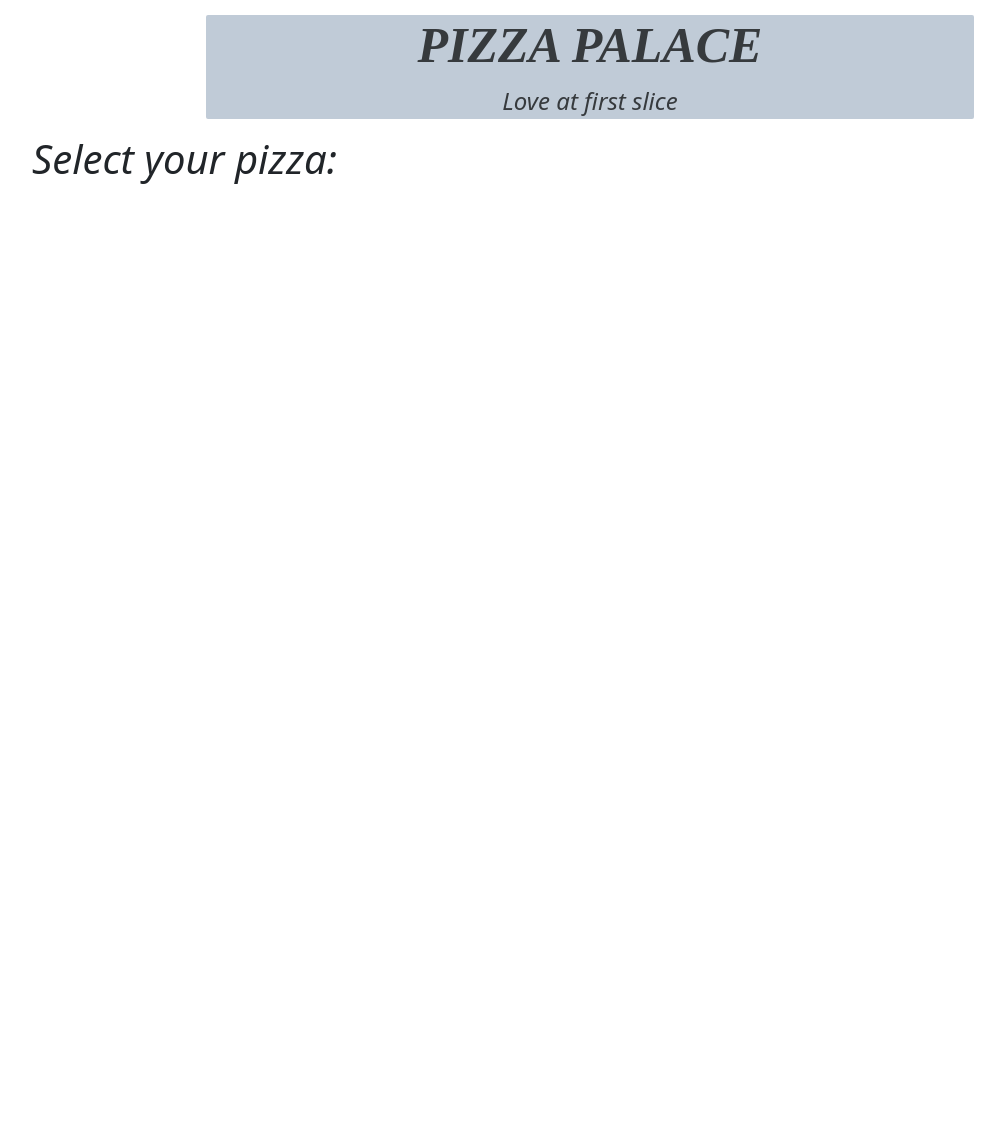
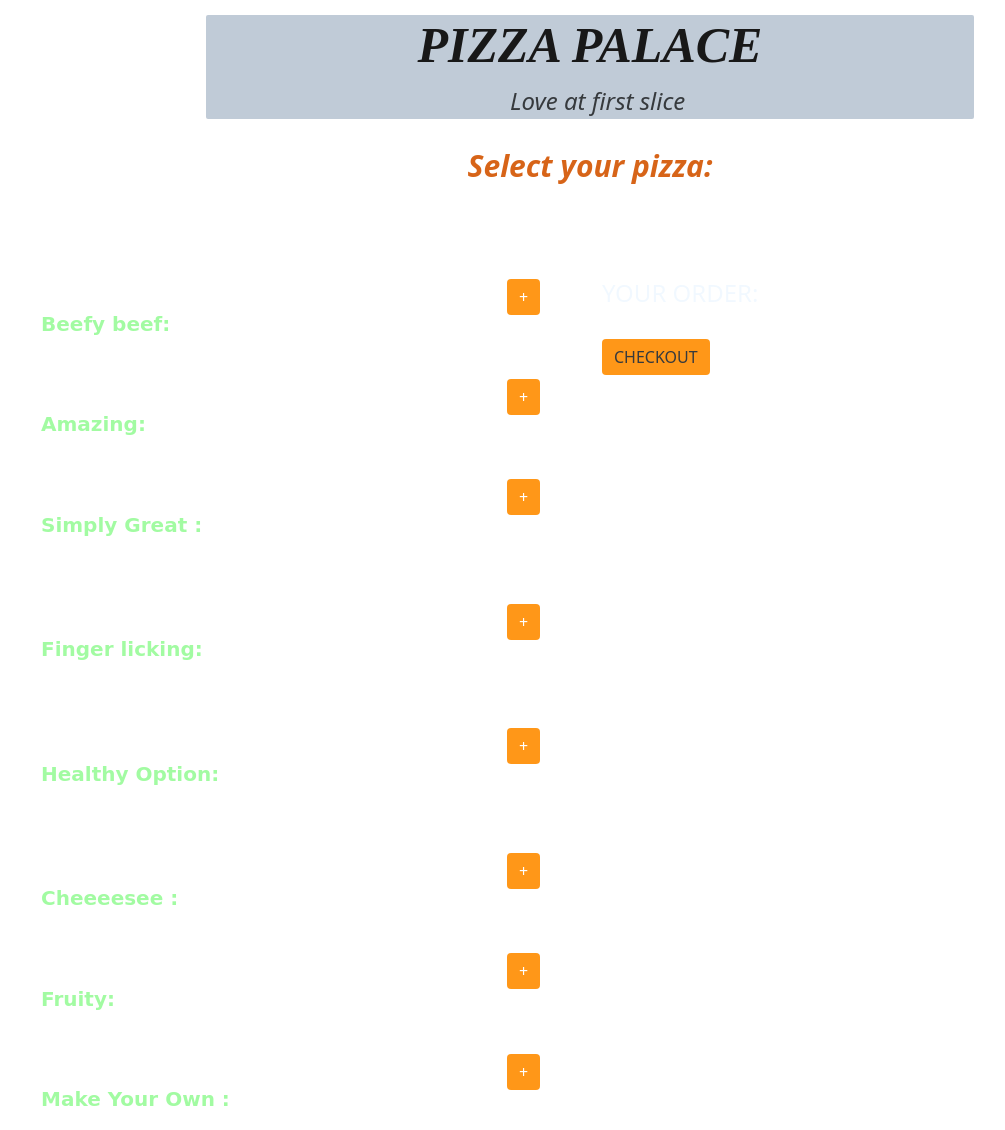
Before and after one commit to Gagan989/Pizza-Palace, a plain HTML site: page index.html in a window 1280 px wide. Shown: the whole page, without its empty margins (50-1055 px from the left). Before the commit the page ends 800 px from the top, so only its background shows below. Drawn offline with Linux system fonts and the light colour scheme.

Commit message:
Add menu and style it adding colours and buttons

```diff
--- a/css/styles.css
+++ b/css/styles.css
@@ -1,6 +1,6 @@
 body {
     background-image: url(../pizza.jpegp);
-    background-position: center;
+    background-position: left;
     font-family: cursive;
 }
 .jumbotron{
@@ -18,13 +18,71 @@ body {
      text-align: center;
      margin-top: 2%;
      font-stretch: extra-expanded;
+     color: black;
    }
  .jumbotron p{
   font-size: 24px;
   text-align: center;
   font-weight: lighter;
   font-style: italic;
+
   }
 h1{
     font-style: italic;
 }
+.panel{
+    font-weight: bolder;
+    color: white;
+}
+h4{
+    font-size: 100px;
+    color: aliceblue;
+    font-weight:bolder;
+}.pizza-types{
+    opacity: 0.9;
+    border-radius: 2px;
+  }
+
+  .pizza-types h1{
+   margin-top:-1%;
+     margin-bottom:2%;
+    background-size: 50%;
+    font-size: 30px;
+    font-weight: bolder;
+    color: #d35400;
+    text-align: center;
+
+  }
+
+  .pizza-types h2{
+   font-size: 30px;
+   font-weight: bolder;
+
+ }
+
+ .pizza-types h2,p{
+   padding-left: 2%;
+ }
+.pizza-types p{
+  margin-top: -3%;
+}
+
+.pizza-types .btn{
+  text-align: right;
+
+  background-color: darkorange;
+  border:none;
+
+ }
+
+ .tagforpizzatype{
+   color: palegreen;
+   font-family: cursive;
+   font-size: 20px;
+   font-weight: bold;
+ }
+
+ .pizza-types .btn:hover{
+   transform: scale(2,2);
+
+  }
--- a/index.html
+++ b/index.html
@@ -9,6 +9,7 @@
     <script src="js/scripts.js"> </script>
     <script src="js/bootstrap.min.js"></script>
     <script src="js/jquery-3.6.0.js"></script>
+    <script src="js/popper.js"></script>
 
     <script src=></script>
     <title>Pizza Palace</title>
@@ -20,8 +21,150 @@
             <p>Love at first slice</p>
         </div>
     </div>
+    <br>
     <div class="container pizza-types">
         <h1>Select your pizza:</h1>
+        <br>
+        <br>
+        <br>
+        <div class="row">
+            <div class="col-md-6">
+
+              <!-- add1 pizza type: bbq steak -->
+              <div class="panel">
+                <div class="row">
+                  <div class="col-md-10 description">
+                    <h2>BBQ Steak</h2>
+                    <p><span class = "tagforpizzatype">Beefy beef: </span>Bbq Sauce, Marinated Beef</p>
+                  </div>
+
+                  <div class="col-md-2 add1">
+                    <a class="btn btn-primary" href="#" role="button" data-toggle ='modal' data-target = '#Modal1'>+</a>
+                  </div>
+
+                </div>
+              </div>
+              <br>
+
+              <!-- add2 pizza type: Chicken & beef -->
+                <div class="panel">
+                 <div class="row">
+                    <div class="col-md-10 description">
+                    <h2>Chicken & Beef</h2>
+                    <p><span class = "tagforpizzatype">Amazing: </span>Chicken And Beef</p>
+                </div>
+
+              <div class="col-md-2 add2">
+                <a class="btn btn-primary" href="#" role="button" data-toggle ='modal' data-target = '#Modal2'>+</a>
+              </div>
+            </div>
+        </div>
+        <br>
+
+            <!-- add3 pizza type : Chicken Tikka -->
+                <div class="panel">
+                 <div class="row">
+                    <div class="col-md-10 description">
+                    <h2>Chicken Tikka</h2>
+                    <p><span class = "tagforpizzatype">Simply Great : </span>Marinated Chicked, Veggies, Cheese</p>
+                </div>
+
+              <div class="col-md-2 add3">
+                <a class="btn btn-primary" href="#" role="button" data-toggle = 'modal' data-target = #Modal3>+</a>
+                </div>
+              </div>
+            </div>
+            <br>
+
+            <!-- add4  pizza type: For meat lovers -->
+          <div class="panel">
+            <div class="row">
+              <div class="col-md-10 description">
+                <h2>For meat lovers</h2>
+                <p><span class = "tagforpizzatype">Finger licking: </span>Bacon, Marinated Beef, Mutton, Cheese</p>
+              </div>
+
+              <div class="col-md-2 add4">
+                <a class="btn btn-primary" href="#" role="button" data-toggle ='modal' data-target = '#Modal4'>+</a>
+              </div>
+            </div>
+          </div>
+            <br>
+            <!-- add5 pizza type: Something Veggie -->
+          <div class="panel">
+            <div class="row">
+              <div class="col-md-10 description">
+
+                <h2>Something Veggie</h2>
+                <p><span class = "tagforpizzatype">Healthy Option: </span>Olives, Tomatoes, Garlic, Onions, Cheese</p>
+              </div>
+
+              <div class="col-md-2 add5">
+                <a class="btn btn-primary" href="#" role="button" data-toggle ='modal' data-target ='#Modal5'>+</a>
+              </div>
+
+            </div>
+            <br>
+            <!-- add6 pizza type: Plainly Cheesy -->
+          <div class="panel">
+            <div class="row">
+              <div class="col-md-10 description">
+                <h2>Plainly Cheesey</h2>
+                <p><span class = "tagforpizzatype">Cheeeesee : </span>Garlic Cheese, Tomato Paste</p>
+              </div>
+
+
+              <div class="col-md-2 add6">
+                <a class="btn btn-primary" href="#" role="button" data-toggle ='modal' data-target = '#Modal6'>+</a>
+              </div>
+            </div>
+          </div>
+        </div>
+        <br>
+
+            <!--add7 pizza type: Hawaian-->
+            <div class="panel">
+                <div class="row">
+                  <div class="col-md-10 description">
+                    <h2>Hawaiian </h2>
+                    <p><span class = "tagforpizzatype">Fruity: </span>Pineapples</p>
+
+                  </div>
+                  <div class="col-md-2 add7">
+                    <a class="btn btn-primary" href="#" role="button" data-toggle ='modal' data-target = '#Modal7'>+</a>
+                  </div>
+                </div>
+            </div>
+            <br>
+
+            <!-- add8 pizza type: Combination-->
+          <div class="panel">
+            <div class="row">
+              <div class="col-md-10 description">
+                <h2>Combination</h2>
+                <p><span class = "tagforpizzatype">Make Your Own :</span>Combine any flavor.</p>
+              </div>
+
+              <div class="col-md-2 add8">
+                <a class="btn btn-primary" href="#" role="button" data-toggle ='modal' data-target = '#Modal8'>+</a>
+              </div>
+            </div>
+          </div>
+        </div>
+        <br>
+
+        <div class="col-md-6 ordersummary">
+            <div id="Orders">
+              <h4>YOUR ORDER:</h4>
+            </div>
+            <br>
+            <button type="submit" class="btn confirm2"  >CHECKOUT</button>
+            <div id="totalOrder">
+          </div>
+        </div>
+      </div>
+    </div>
+
 
 
 
```
Also changed, not shown: js/popper.js (added).
